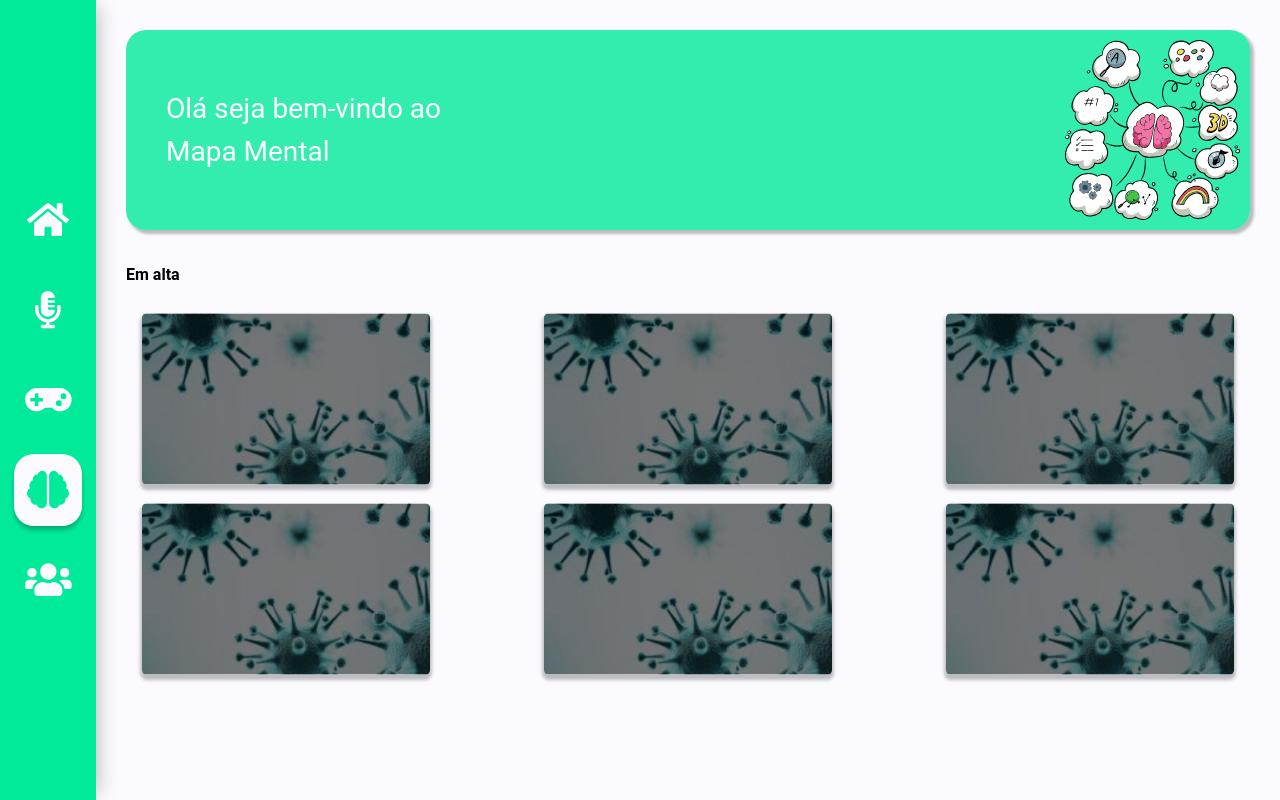
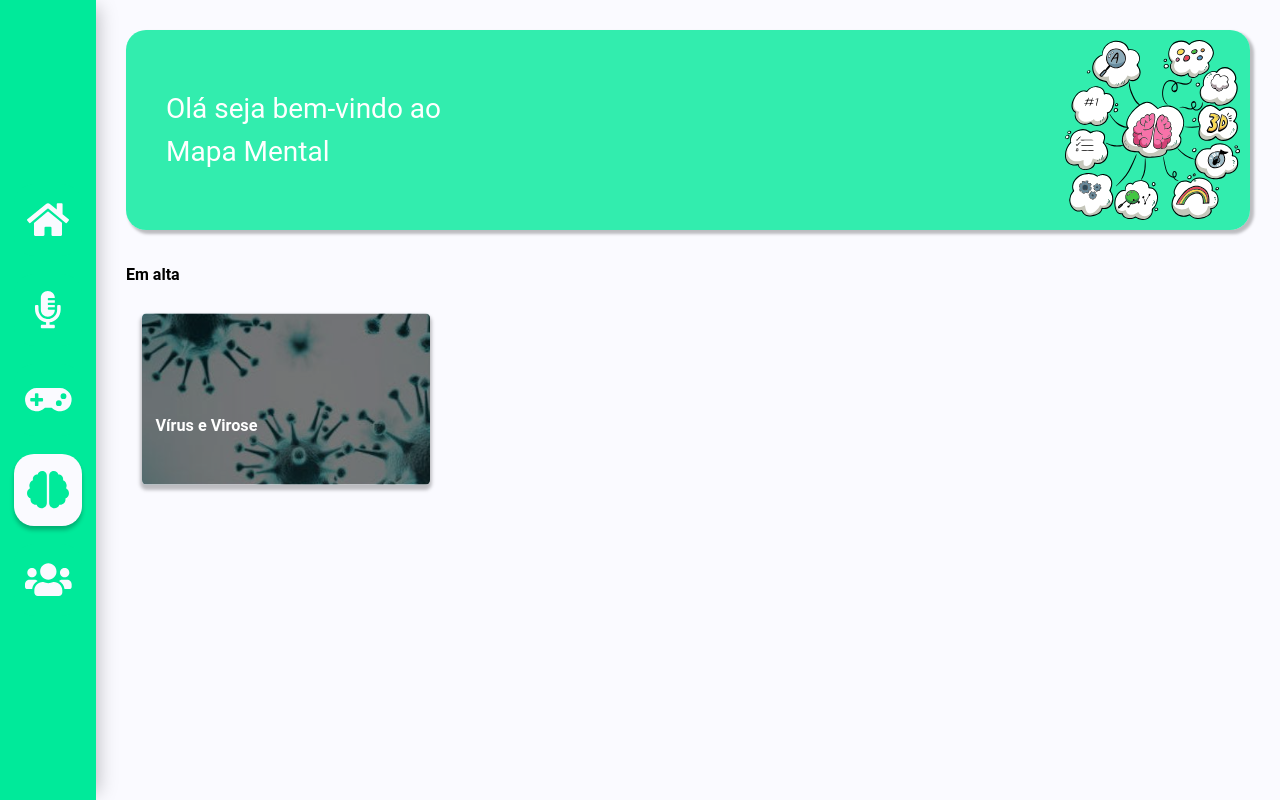
Before and after one commit to william-james-pj/viali, a React (Create React App) app: page /mentalmap in a window 1280 px wide. Built offline with nearby package versions, Linux system fonts and the light colour scheme.

Commit message:
Update call component Gallery

```diff
--- a/src/components/Gallery/index.js
+++ b/src/components/Gallery/index.js
@@ -1,31 +1,16 @@
 import React from 'react';
 import PropTypes from 'prop-types';
 
-import { Container, ItemsContainer, Item, ImgList, Override } from './styles';
-import ImgPath from '../../assets/img/virus.png';
+import {
+  Container,
+  ItemsContainer,
+  Item,
+  ImgList,
+  Override,
+  Title,
+} from './styles';
 
-const items = [
-  {
-    imgUrl: ImgPath,
-  },
-  {
-    imgUrl: ImgPath,
-  },
-  {
-    imgUrl: ImgPath,
-  },
-  {
-    imgUrl: ImgPath,
-  },
-  {
-    imgUrl: ImgPath,
-  },
-  {
-    imgUrl: ImgPath,
-  },
-];
-
-function Gallery({ horizontal }) {
+function Gallery({ horizontal, items }) {
   return (
     <Container>
       {items.length > 0 &&
@@ -34,6 +19,7 @@ function Gallery({ horizontal }) {
             <ItemsContainer key={key} horizontal={horizontal}>
               <Item>
                 <ImgList src={item.imgUrl} />
+                <Title>{item.title}</Title>
                 <Override></Override>
               </Item>
             </ItemsContainer>
@@ -45,6 +31,7 @@ function Gallery({ horizontal }) {
 
 Gallery.propTypes = {
   horizontal: PropTypes.bool.isRequired,
+  items: PropTypes.array.isRequired,
 };
 
 export default Gallery;
--- a/src/components/Gallery/styles.js
+++ b/src/components/Gallery/styles.js
@@ -1,6 +1,6 @@
 import styled from 'styled-components';
-// import * as color from '../../config/colors';
-// import * as fonts from '../../config/fonts';
+import * as color from '../../config/colors';
+import * as fonts from '../../config/fonts';
 import { respondToDown } from '../../config/respondTo';
 
 export const Container = styled.div`
@@ -47,9 +47,20 @@ export const Override = styled.div`
   height: 100%;
   background: #000;
   opacity: 0.5;
-  z-index: 5;
+  z-index: 2;
   position: absolute;
   top: 0;
+`;
+
+export const Title = styled.div`
+  width: 50%;
+  z-index: 3;
+  color: ${color.white};
+  font-weight: 700;
+  font-size: ${fonts.normal};
+  position: absolute;
+  top: 60%;
+  left: 15px;
 `;
 
 export const ImgList = styled.img`
--- a/src/views/Game/index.js
+++ b/src/views/Game/index.js
@@ -5,6 +5,19 @@ import MyHeader from '../../components/MyHeader/index';
 import ImgPath from '../../assets/img/play-game.svg';
 
 import { Container, Text, GalleryContainer } from './styles';
+
+import ImgPath2 from '../../assets/img/virus.png';
+
+const items = [
+  {
+    imgUrl: ImgPath2,
+    title: 'De quem é o híbrido?',
+  },
+  {
+    imgUrl: ImgPath2,
+    title: 'Baralho dos seres vivos',
+  },
+];
 
 function Game() {
   return (
@@ -16,7 +29,7 @@ function Game() {
       />
       <Text>Populares</Text>
       <GalleryContainer>
-        <Gallery horizontal />
+        <Gallery horizontal items={items} />
       </GalleryContainer>
     </Container>
   );
--- a/src/views/MentalMap/index.js
+++ b/src/views/MentalMap/index.js
@@ -5,6 +5,15 @@ import MyHeader from '../../components/MyHeader/index';
 import ImgPath from '../../assets/img/mind-maps.svg';
 
 import { Container, Text, GalleryContainer } from './styles';
+
+import ImgPath2 from '../../assets/img/virus.png';
+
+const items = [
+  {
+    imgUrl: ImgPath2,
+    title: 'Vírus e Virose',
+  },
+];
 
 function MentalMap() {
   return (
@@ -16,7 +25,7 @@ function MentalMap() {
       />
       <Text>Em alta</Text>
       <GalleryContainer>
-        <Gallery horizontal />
+        <Gallery horizontal items={items} />
       </GalleryContainer>
     </Container>
   );
--- a/src/views/Podcast/index.js
+++ b/src/views/Podcast/index.js
@@ -5,6 +5,15 @@ import MyHeader from '../../components/MyHeader/index';
 import ImgPath from '../../assets/img/podcast.svg';
 
 import { Container, Text, GalleryContainer } from './styles';
+
+import ImgPath2 from '../../assets/img/virus.png';
+
+const items = [
+  {
+    imgUrl: ImgPath2,
+    title: 'Vírus e Virose',
+  },
+];
 
 function Podcast() {
   return (
@@ -16,7 +25,7 @@ function Podcast() {
       />
       <Text>Originais ViALi</Text>
       <GalleryContainer>
-        <Gallery />
+        <Gallery items={items} />
       </GalleryContainer>
     </Container>
   );
```
